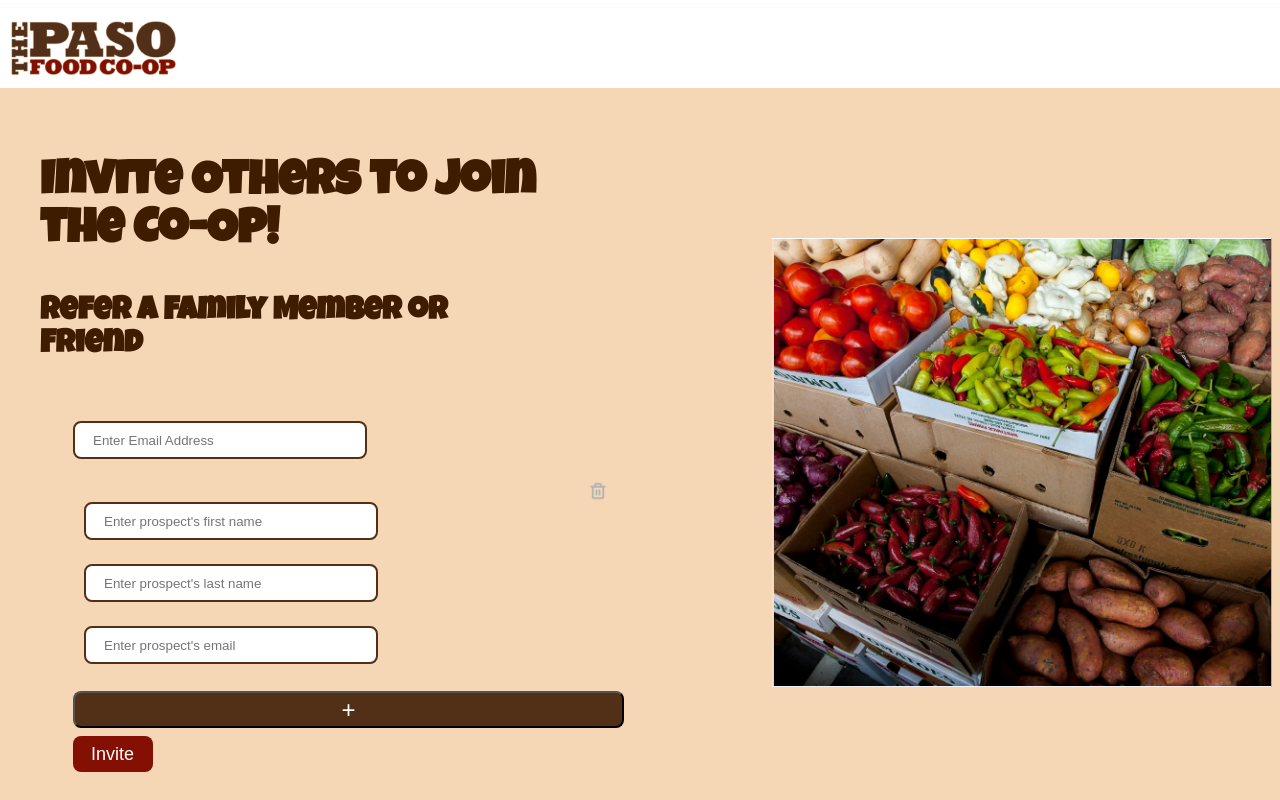
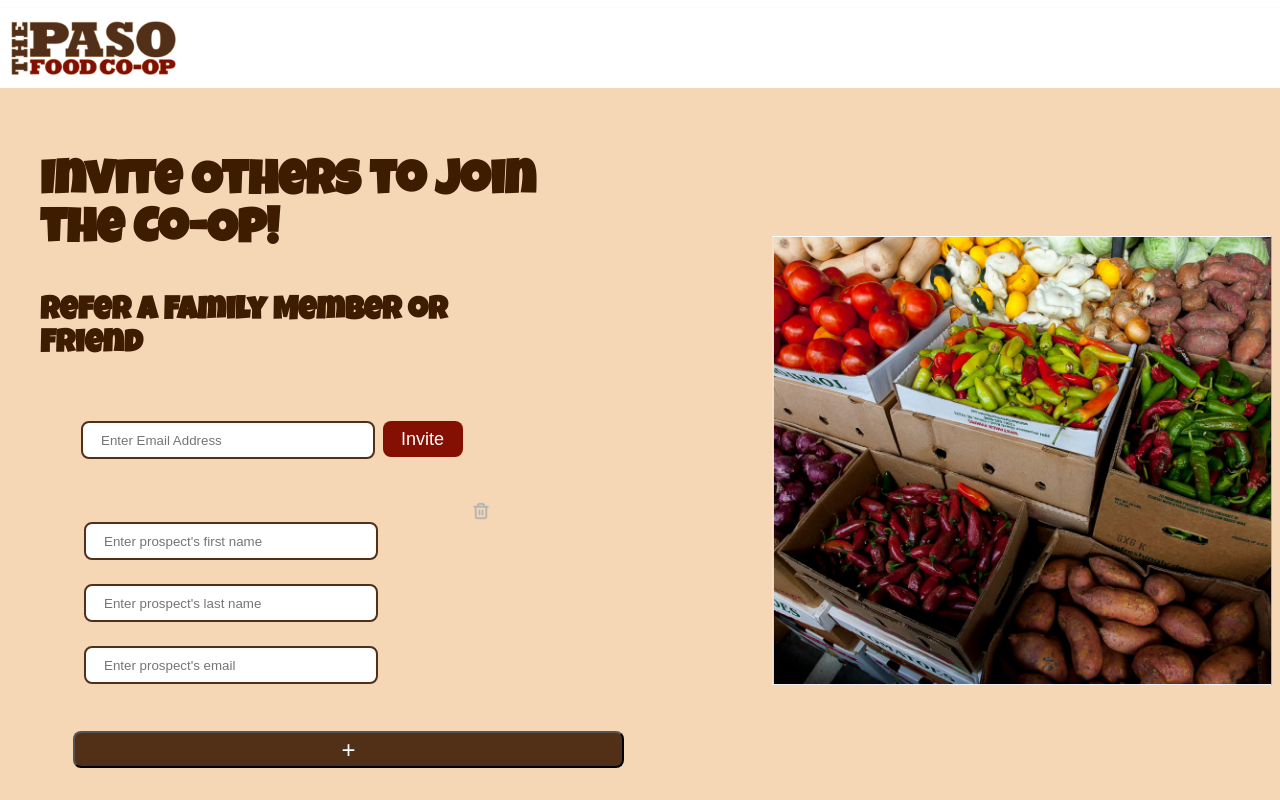
Before and after one commit to hack4impact-calpoly/prfc-referral-program, a Next.js app: page / in a window 1280 px wide. Shown: the top 800 px of the page. Built offline with nearby package versions, Linux system fonts and the light colour scheme.

Commit message:
scroll bar implementation

```diff
--- a/src/components/ReferralForm/ReferralForm.module.css
+++ b/src/components/ReferralForm/ReferralForm.module.css
@@ -1,7 +1,7 @@
 /* Container styling */
 .container {
   width: 100%;
-  max-width: 800px;
+  max-width: 500px;
   padding: 2rem;
   border: 1px solid #f5d7b5;
   border-radius: 1rem;
@@ -26,8 +26,16 @@
 .form {
   display: flex;
   flex-direction: column;
+  gap: 1.25rem;
+  width: 100%;
+}
+
+/* Input group layout */
+.inputGroup {
+  display: flex;
+  flex-direction: row;
   gap: 0.5rem; /* Reduced gap between input fields */
-  width: 100%;
+  align-items: flex-start; /* Align items to the left */
 }
 
 /* Label styling */
@@ -100,7 +108,7 @@
 
 /* Spacing between sections */
 .form > div {
-  margin-bottom: 0.5rem; /* Reduced gap between sections */
+  margin-bottom: 1rem;
 }
 
 /* Delete button */
@@ -115,6 +123,12 @@
   flex-direction: column;
   gap: 0.5rem; /* Reduced gap between input fields */
   align-items: flex-start; /* Align items to the left */
+}
+
+/* Scrollable prospect list */
+.prospectList {
+  max-height: 200px; /* Adjust height as needed */
+  overflow-y: auto;
 }
 
 .crossButton {
--- a/src/components/ReferralForm/ReferralForm.tsx
+++ b/src/components/ReferralForm/ReferralForm.tsx
@@ -115,7 +115,7 @@ export default function ReferralForm() {
   return (
     <div className={styles.container}>
       <form onSubmit={handleSubmit} className={styles.form}>
-        <div>
+        <div className={styles.inputGroup}>
           <label htmlFor="yourEmail" className={styles.label}>
           </label>
           <input
@@ -127,7 +127,11 @@ export default function ReferralForm() {
             className={styles.input}
             readOnly
           />
+          <button type="submit" className={styles.button}>
+            Invite
+          </button>
         </div>
+        <div className={styles.prospectList}>
           {prospects.map((prospect, index) => (
             <div key={index} className={styles.prospectContainer}>
               <button type="button" onClick={() => deleteProspect(index)} className={styles.crossButton}>
@@ -165,6 +169,7 @@ export default function ReferralForm() {
               />
             </div>
           ))}
+        </div>
         <button type="button" onClick={addProspect} className={styles.plusBox}>
           +
         </button>
@@ -175,9 +180,6 @@ export default function ReferralForm() {
         <input type="hidden" name="referrerFirstName" value={referrerFirstName} />
         <input type="hidden" name="referrerLastName" value={referrerLastName} />
         <input type="hidden" name="referralCode" value={referralCode} />
-        <button type="submit" className={styles.button}>
-          Invite
-        </button>
       </form>
     </div>
   );
--- a/src/styles/page.module.css
+++ b/src/styles/page.module.css
@@ -31,6 +31,7 @@
   display: flex;
   justify-content: flex-end; /* Aligns child elements (the image) to the right */
   width: 100%;
+  height: 100%; /* Ensure the image container takes the full height */
 }
 
 .heroImage img {
```
Lines whose indentation alone changed are shown as unchanged.
